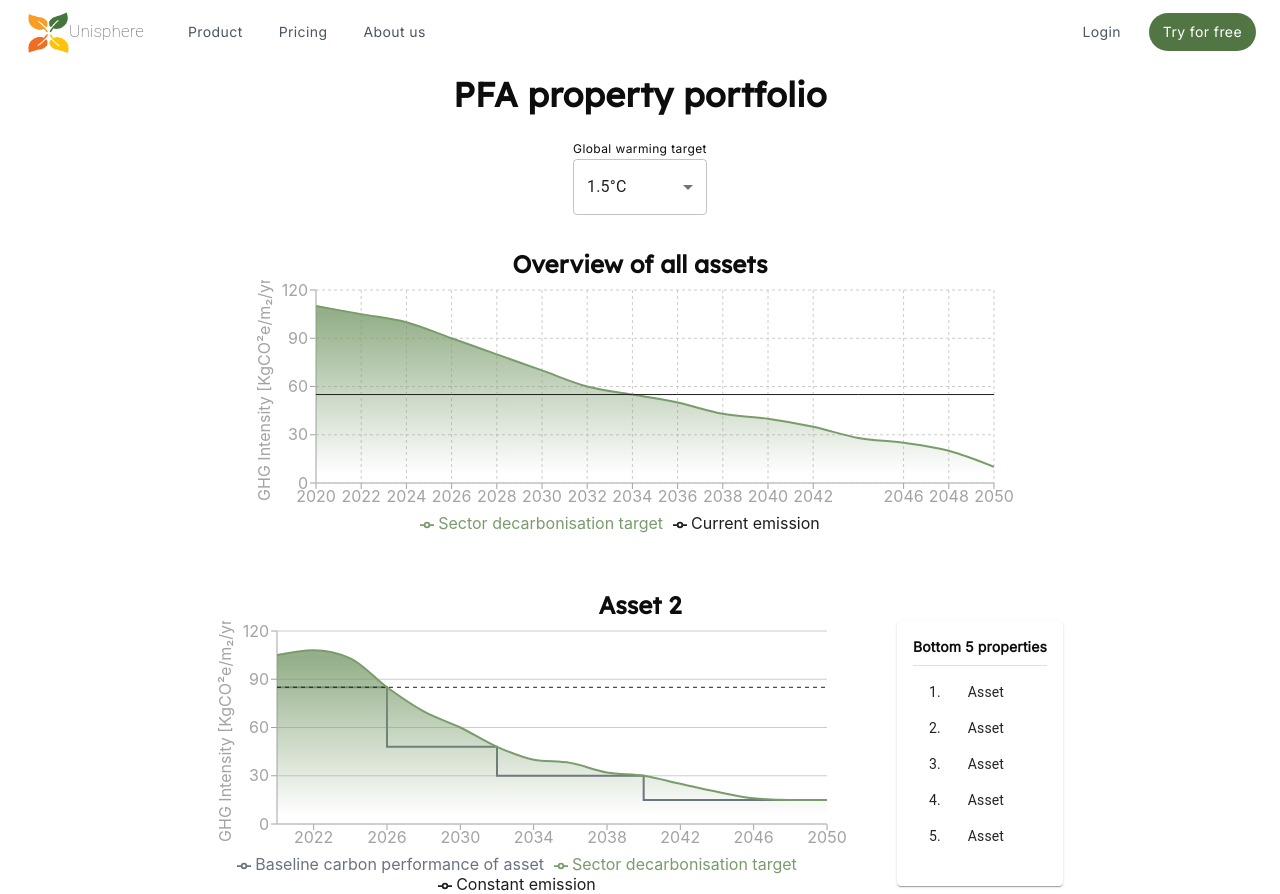
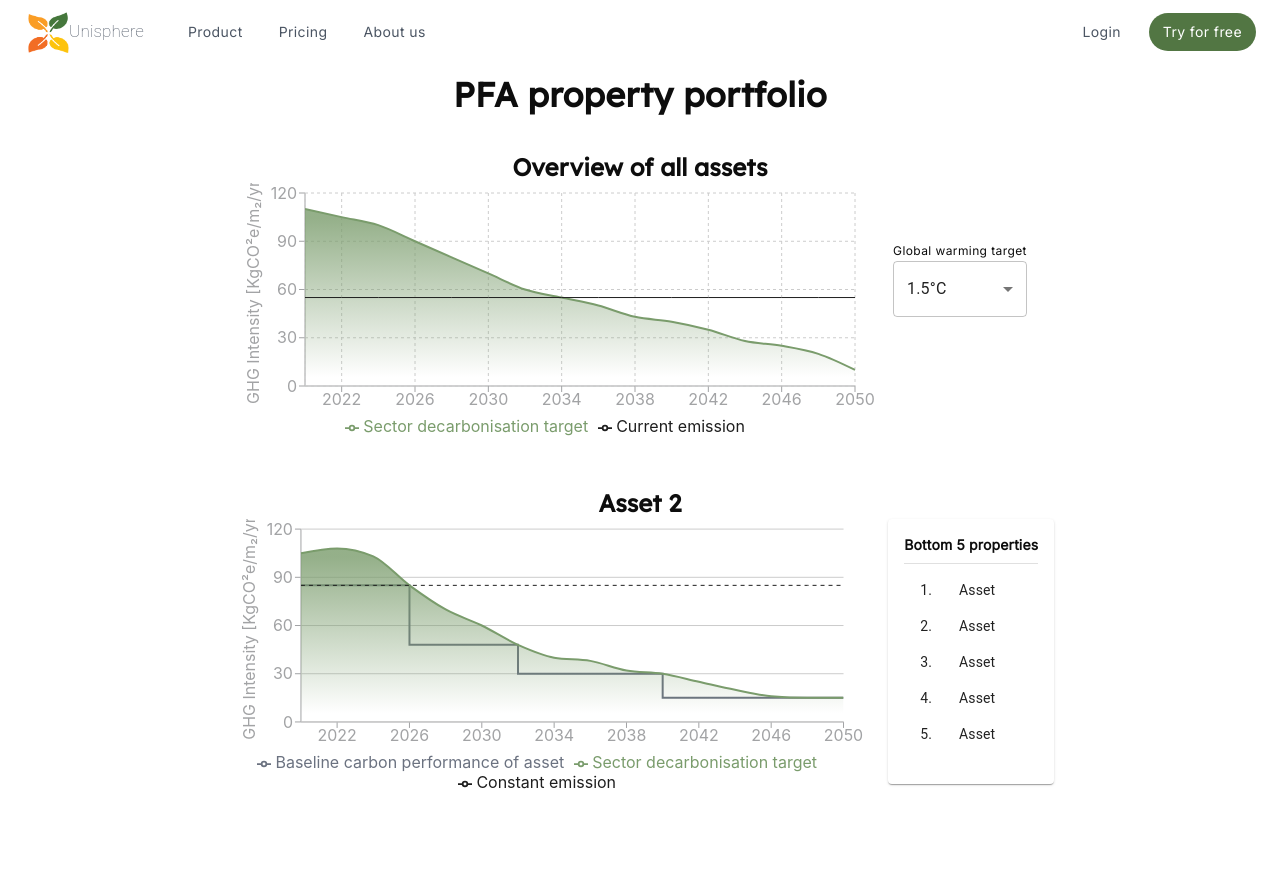
Before and after one commit to livols/Decarb, a React (Create React App) app: page /portfolio in a window 1280 px wide. After the commit the page ends 800 px from the top, so only its background shows below. Built offline with nearby package versions, Linux system fonts and the light colour scheme.

Commit message:
Corrected layout

```diff
--- a/src/pages/portfolio.tsx
+++ b/src/pages/portfolio.tsx
@@ -3,9 +3,10 @@ import { OverviewGraph } from "../visualisation/portfolioDiagram/overviewGraph";
 import { overviewData } from "../data/overview";
 import { asset1, asset2 } from "../data/assets";
 import { useState } from "react";
-import { Box, FormControl, MenuItem, Typography } from "@mui/material";
+import { FormControl, MenuItem, Typography } from "@mui/material";
 import Select, { SelectChangeEvent } from "@mui/material/Select";
 import { AssetList } from "../utils/assetList";
+import Box from "@mui/material/Box";
 
 export function Portfolio() {
   const [target, setTarget] = useState("1");
@@ -46,10 +47,29 @@ export function Portfolio() {
         sx={{
           display: "flex",
           justifyContent: "center",
-          paddingTop: "15px",
+          paddingTop: "35px",
         }}
       >
-        <FormControl sx={{ m: 1, minWidth: 50 }}>
+        <Typography
+          sx={{ color: "#0D0D0D", fontFamily: "Lexend", fontWeight: "bold" }}
+          variant="h5"
+        >
+          Overview of all assets
+        </Typography>
+      </Box>
+      <Box
+        sx={{
+          display: "flex",
+          justifyContent: "center",
+        }}
+      >
+        <OverviewGraph
+          strandingData={overviewData}
+          companyName={"PFA"}
+          targetBox
+          target={target}
+        />
+        <FormControl sx={{ m: 1, minWidth: 50, paddingTop: "50px" }}>
           <Typography
             sx={{ color: "#0D0D0D", fontFamily: "Inter" }}
             variant="caption"
@@ -88,52 +108,25 @@ export function Portfolio() {
         sx={{
           display: "flex",
           justifyContent: "center",
-          paddingTop: "25px",
+          paddingTop: "35px",
         }}
       >
         <Typography
           sx={{ color: "#0D0D0D", fontFamily: "Lexend", fontWeight: "bold" }}
           variant="h5"
         >
-          Overview of all assets
+          Asset {id + 1}
         </Typography>
       </Box>
       <Box
         sx={{
           display: "flex",
           justifyContent: "center",
-        }}
-      >
-        <OverviewGraph
-          strandingData={overviewData}
-          companyName={"PFA"}
-          targetBox
-          target={target}
-        />
-      </Box>
-      <Box
-        sx={{
-          display: "flex",
-          justifyContent: "center",
-        }}
-      >
-        <div style={{ paddingTop: "40px" }}>
-          <Typography
-            sx={{ color: "#0D0D0D", fontFamily: "Lexend", fontWeight: "bold" }}
-            variant="h5"
-          >
-            Asset {id + 1}
-          </Typography>
-        </div>
-      </Box>
-      <Box
-        sx={{
-          display: "flex",
-          justifyContent: "center",
+          paddingLeft: "15px",
         }}
       >
         <Graph strandingData={asset} target={target} />
-        <div style={{ paddingLeft: "40px" }}>
+        <div style={{ paddingLeft: "15px" }}>
           <AssetList callback={setAssetData} />
         </div>
       </Box>
--- a/src/visualisation/portfolioDiagram/overviewGraph.tsx
+++ b/src/visualisation/portfolioDiagram/overviewGraph.tsx
@@ -42,7 +42,7 @@ export const OverviewGraph = (props: {
   }, [props.target]);
 
   return (
-    <ResponsiveContainer width="60%" height={269}>
+    <ResponsiveContainer width="50%" height={269}>
       <AreaChart
         data={data}
         margin={{ top: 10, right: 30, left: 0, bottom: 0 }}
```
